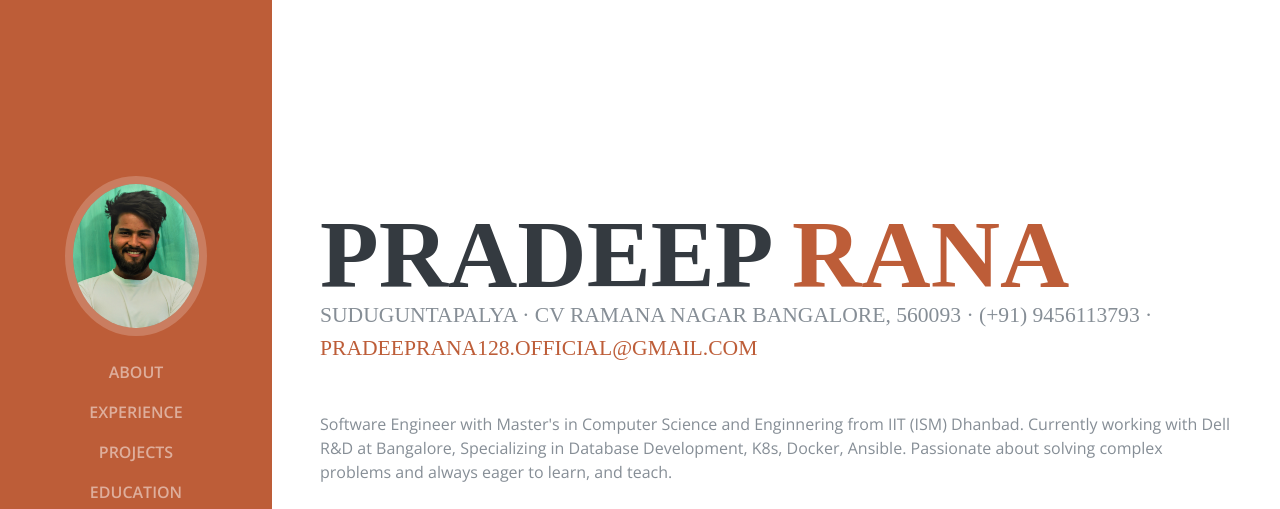
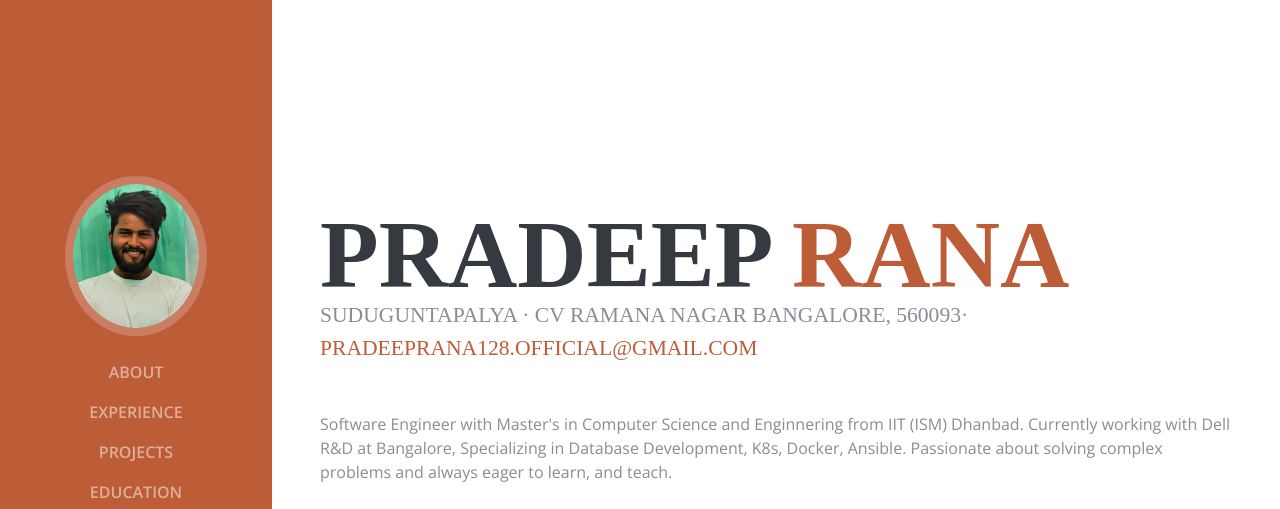
Before and after one commit to Pradeep128/newProtfolio, a website with bundled scripts: page index.html in a window 1280 px wide. Shown: the top 509 px of the page. Built offline with nearby package versions, Linux system fonts and the light colour scheme; a web font is replaced by a local one.

Commit message:
Update index.html

```diff
--- a/index.html
+++ b/index.html
@@ -234,7 +234,7 @@
             <h1 class="mb-0 animate__animated animate__fadeInDown">Pradeep
                 <span class="text-primary">Rana</span>
             </h1>
-            <div class="subheading mb-5 animate__animated animate__fadeInDown">Suduguntapalya · CV Ramana Nagar Bangalore, 560093 · (+91) 9456113793 ·
+            <div class="subheading mb-5 animate__animated animate__fadeInDown">Suduguntapalya · CV Ramana Nagar Bangalore, 560093·
                 <a href="mailto:name@email.com">Pradeeprana128.official@gmail.com</a>
             </div>
             <p class="mb-5 animate__animated animate__fadeInDown">Software Engineer with Master's in Computer Science and Enginnering from IIT (ISM) Dhanbad. Currently working with Dell R&D at Bangalore, Specializing in Database Development, K8s, Docker, Ansible. Passionate about solving complex problems and always eager to learn, and teach.</p>
```
